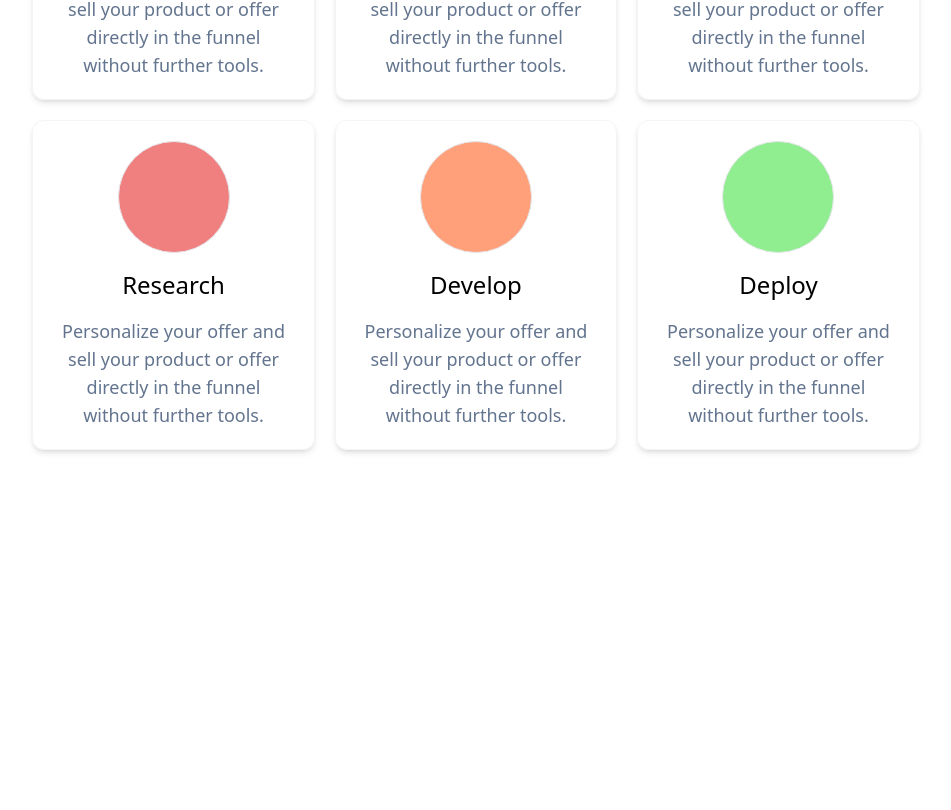
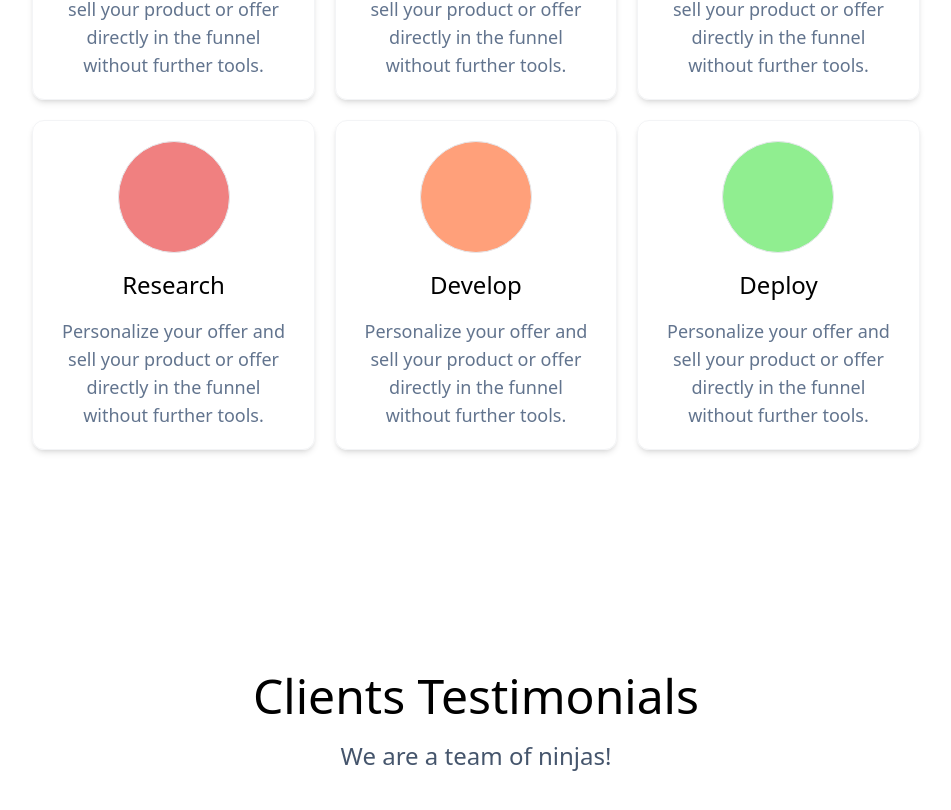
Before and after one commit to reeceballano/landing-page, a React (Vite) app: page / in a window 1280 px wide. Shown: the part 1878-2688 px from the top of the page, without its empty margins (164-1115 px from the left). Built offline with nearby package versions, Linux system fonts and the light colour scheme; some icons are missing.

Commit message:
add testimonials section

```diff
--- a/src/App.jsx
+++ b/src/App.jsx
@@ -13,6 +13,7 @@
             <Header />
             <Hero />
             <Marquee />
+
             <Section bg="bg-white">
                 <Container classes={"bg-stone-50 rounded-lg"}>
                     <div className="image-text flex flex-col md:flex-row gap-9">
@@ -30,6 +31,7 @@
                     </div>
                 </Container>
             </Section>
+
             <Section>
                 <Container>
                     <h1 className="text-5xl/15 md:text-5xl/17  font-light mb-2 text-center">We Deliver Results</h1>
@@ -41,6 +43,14 @@
                     </div>
                 </Container>
             </Section>
+
+            <Section>
+                <Container>
+                    <h1 className="text-5xl/15 md:text-5xl/17  font-light mb-2 text-center">Clients Testimonials</h1>
+                    <h3 className="text-xl/9 md:text-2xl/9 text-slate-600 font-light text-center">We are a team of ninjas!</h3>
+
+                </Container>
+            </Section>
             <div className="h-screen">
 
             </div>
```
